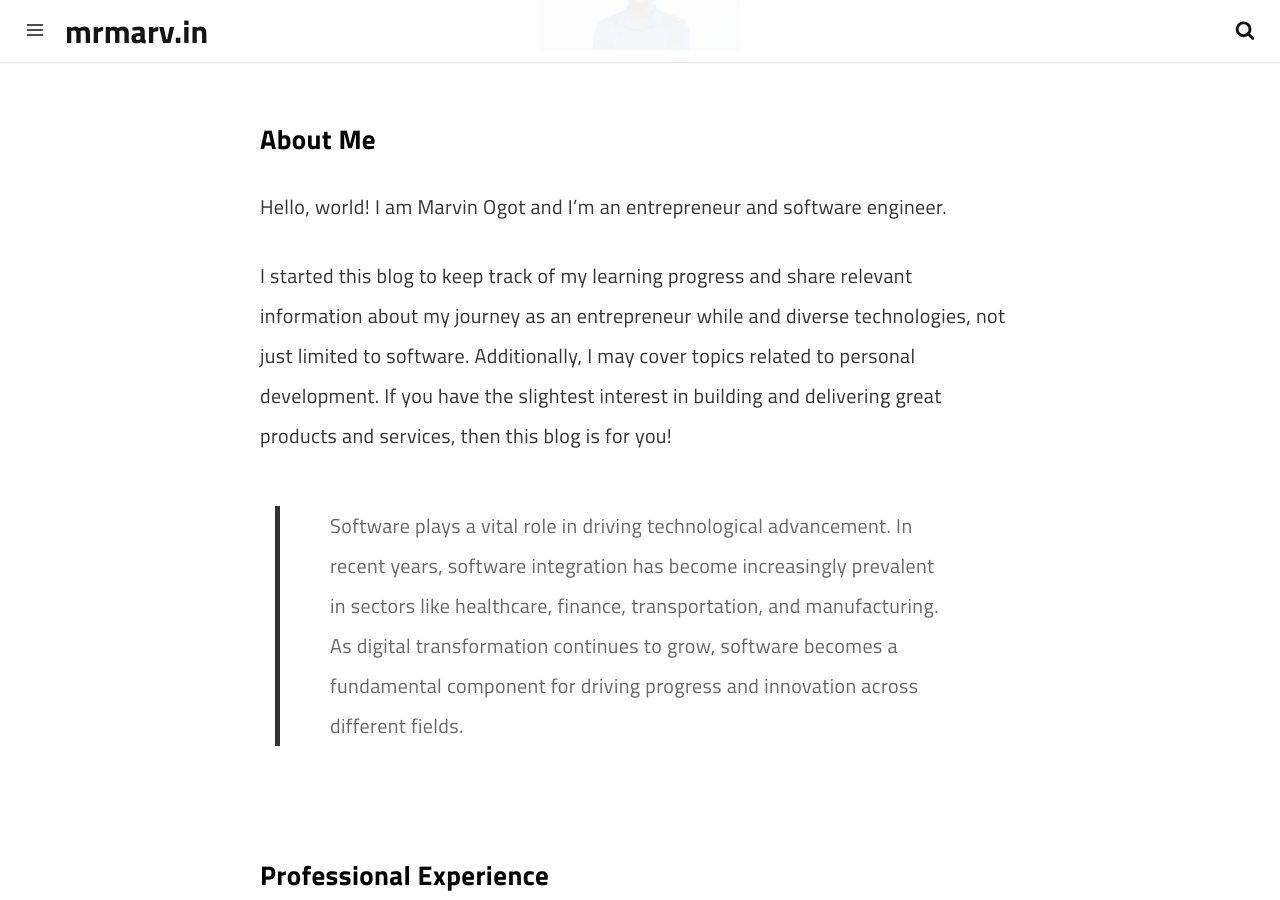
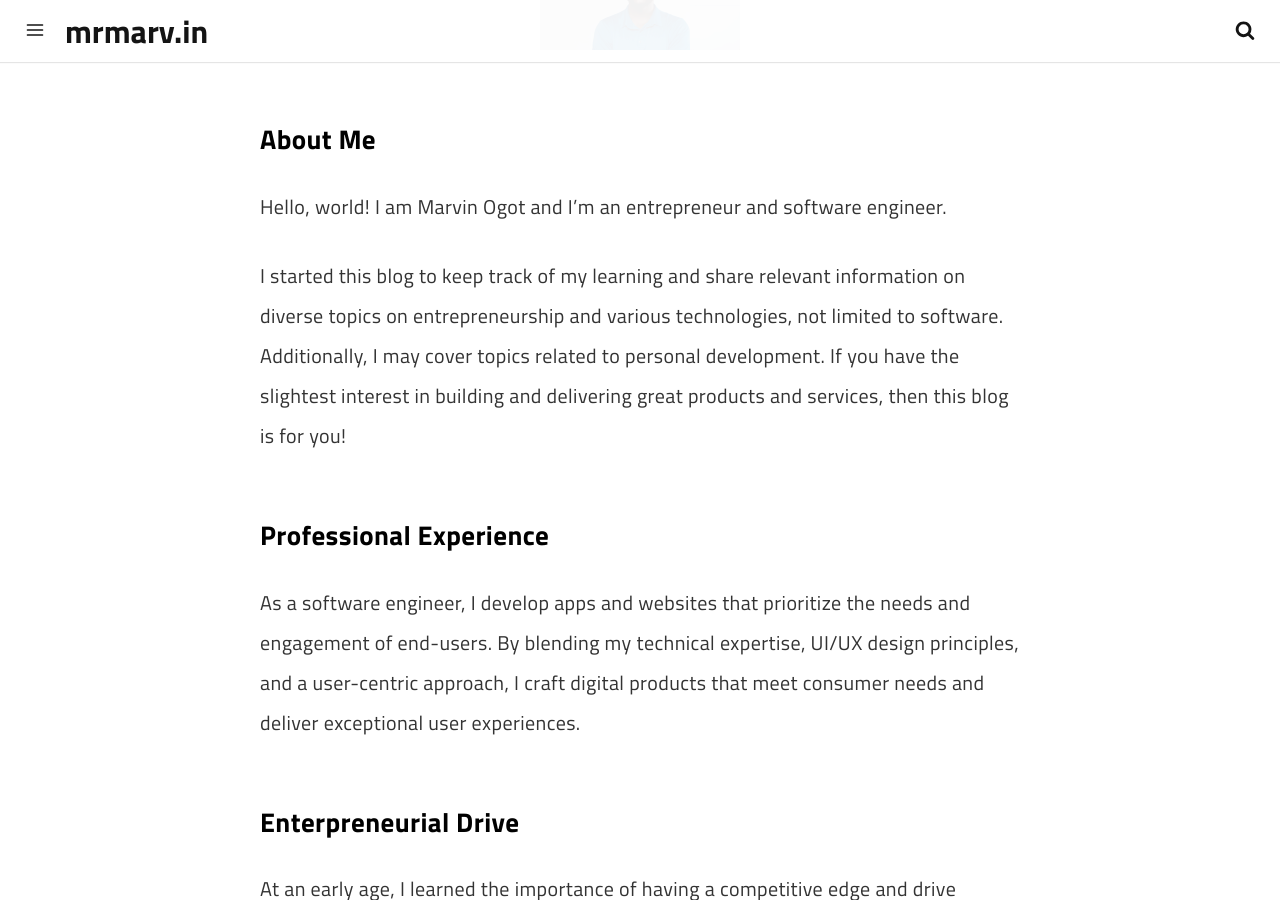
Before and after one commit to marv0/marv0.github.io, a Jekyll site: the page built from pages/about.md, in a window 1280 px wide and 900 px high, scrolled down 199 px. Built offline with Jekyll 4.4.1, drawn with Linux system fonts in a browser that asks for light colours; a script that is not in the unit is left out.

Commit message:
Update about.md

```diff
--- a/pages/about.md
+++ b/pages/about.md
@@ -12,9 +12,7 @@
 
 Hello, world! I am Marvin Ogot and I’m an entrepreneur and software engineer.
 
-I started this blog to keep track of my learning progress and share relevant information about my journey as an entrepreneur while and diverse technologies, not just limited to software. Additionally, I may cover topics related to personal development. If you have the slightest interest in building and delivering great products and services, then this blog is for you!
-
-> Software plays a vital role in driving technological advancement. In recent years, software integration has become increasingly prevalent in sectors like healthcare, finance, transportation, and manufacturing. As digital transformation continues to grow, software becomes a fundamental component for driving progress and innovation across different fields.
+I started this blog to keep track of my learning and share relevant information on diverse topics on entrepreneurship and various technologies, not limited to software. Additionally, I may cover topics related to personal development. If you have the slightest interest in building and delivering great products and services, then this blog is for you!
 
 ### Professional Experience
 
```
